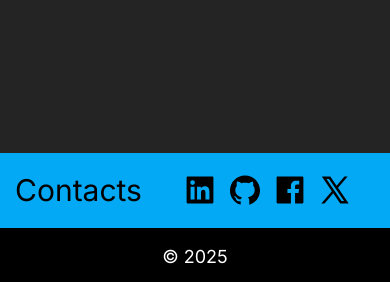
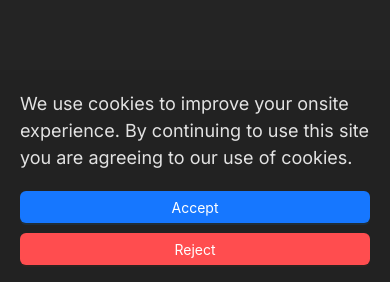
Before and after one commit to HovhannesKeshishyan/PL-Fixtures, a Next.js app: page / in a window 390 px wide. Shown: the part 559-841 px from the top of the page. Built offline with nearby package versions, Linux system fonts and the light colour scheme; no server answers; what @ant-design/nextjs-registry would draw is missing.

Commit message:
add cookie consent banner

```diff
--- /dev/null
+++ b/src/app/components/cookie-banner/CookieBanner.module.scss
@@ -0,0 +1,32 @@
+.cookieBanner {
+  position: fixed;
+  z-index: 1001;
+  bottom: 0;
+  left: 0;
+  width: 100%;
+  background-color: #222;
+
+  .cookieBannerContent {
+    max-width: 1280px;
+    margin: 0 auto;
+    min-height: 10rem;
+    padding: 2rem;
+  }
+
+  .cookieDescription {
+    font-size: 1.8rem;
+  }
+
+  @media screen and (max-width: 768px) {
+    .cookieBannerContent {
+      flex-direction: column;
+    }
+  }
+
+  @media screen and (max-width: 480px) {
+    .cookieBannerButtons {
+      flex-direction: column;
+      width: 100%;
+    }
+  }
+}
--- /dev/null
+++ b/src/app/components/cookie-banner/CookieBanner.tsx
@@ -0,0 +1,41 @@
+"use client"
+
+import {useState} from "react";
+import styles from "./CookieBanner.module.scss";
+import Cookies from 'js-cookie';
+import {Button, Flex} from "antd";
+
+export const CookieBanner = () => {
+    const [showCookieBanner, setShowCookieBanner] = useState(true);
+
+    const closeCookieBanner = () => {
+        setShowCookieBanner(false);
+    }
+
+    const acceptCookies = () => {
+        Cookies.set("cookiesAccepted", "true", {expires: 365});
+        closeCookieBanner();
+    }
+
+    const rejectCookies = () => {
+        closeCookieBanner();
+    }
+
+    if (!showCookieBanner) return null;
+
+    return (
+        <div className={styles.cookieBanner}>
+            <Flex gap={20} className={styles.cookieBannerContent} align="center">
+                <p className={styles.cookieDescription}>
+                    We use cookies to improve your onsite experience.
+                    By continuing to use this site you are agreeing to our use of cookies.
+                </p>
+
+                <Flex gap={10} className={styles.cookieBannerButtons}>
+                    <Button type="primary" onClick={acceptCookies}>Accept</Button>
+                    <Button color="danger" variant="solid" onClick={rejectCookies}>Reject</Button>
+                </Flex>
+            </Flex>
+        </div>
+    );
+};
--- a/src/app/components/pl-fixtures/PlFixtures.tsx
+++ b/src/app/components/pl-fixtures/PlFixtures.tsx
@@ -9,16 +9,19 @@ import {FixturesList} from "@/app/components/fixtures-list/FixturesList";
 interface Props {
     teamsList: Team[];
     selectedTeamIds: number[];
+    cookiesAccepted: boolean;
 }
 
-function PlFixtures({teamsList, selectedTeamIds}: Props) {
+function PlFixtures({teamsList, selectedTeamIds, cookiesAccepted}: Props) {
     const [selectedTeams, setSelectedTeams] = useState<number[]>(selectedTeamIds);
     const [limit] = useState<number>(5);
     const [competitions] = useState<string | string[]>(["PL"]);
 
     const handleTeamSelect = (value: number[]) => {
         setSelectedTeams(value);
-        Cookies.set("selectedTeams", JSON.stringify(value));
+        if (cookiesAccepted) {
+            Cookies.set("selectedTeams", JSON.stringify(value), {expires: 365});
+        }
     }
 
     return (
--- a/src/app/page.tsx
+++ b/src/app/page.tsx
@@ -1,4 +1,5 @@
 import {cookies} from "next/headers";
+import {CookieBanner} from "@/app/components/cookie-banner/CookieBanner";
 import PlFixtures from "@/app/components/pl-fixtures/PlFixtures";
 import type {Team} from "@/types/types";
 import {getTeamsList} from "@/services";
@@ -23,12 +24,21 @@ const getSelectedTeamIds = async () => {
     return selectedTeamIds;
 }
 
+const cookiesIsAccepted = async () => {
+    const cookiesList = await cookies();
+    return !!cookiesList.get("cookiesAccepted");
+}
+
 async function App() {
     const teamsList = await fetchTeamsList();
     const selectedTeamIds = await getSelectedTeamIds();
+    const cookiesAccepted = await cookiesIsAccepted();
 
     return (
-        <PlFixtures teamsList={teamsList} selectedTeamIds={selectedTeamIds}/>
+        <>
+            <PlFixtures teamsList={teamsList} selectedTeamIds={selectedTeamIds} cookiesAccepted={cookiesAccepted}/>
+            {!cookiesAccepted && <CookieBanner/>}
+        </>
     )
 }
 
```
